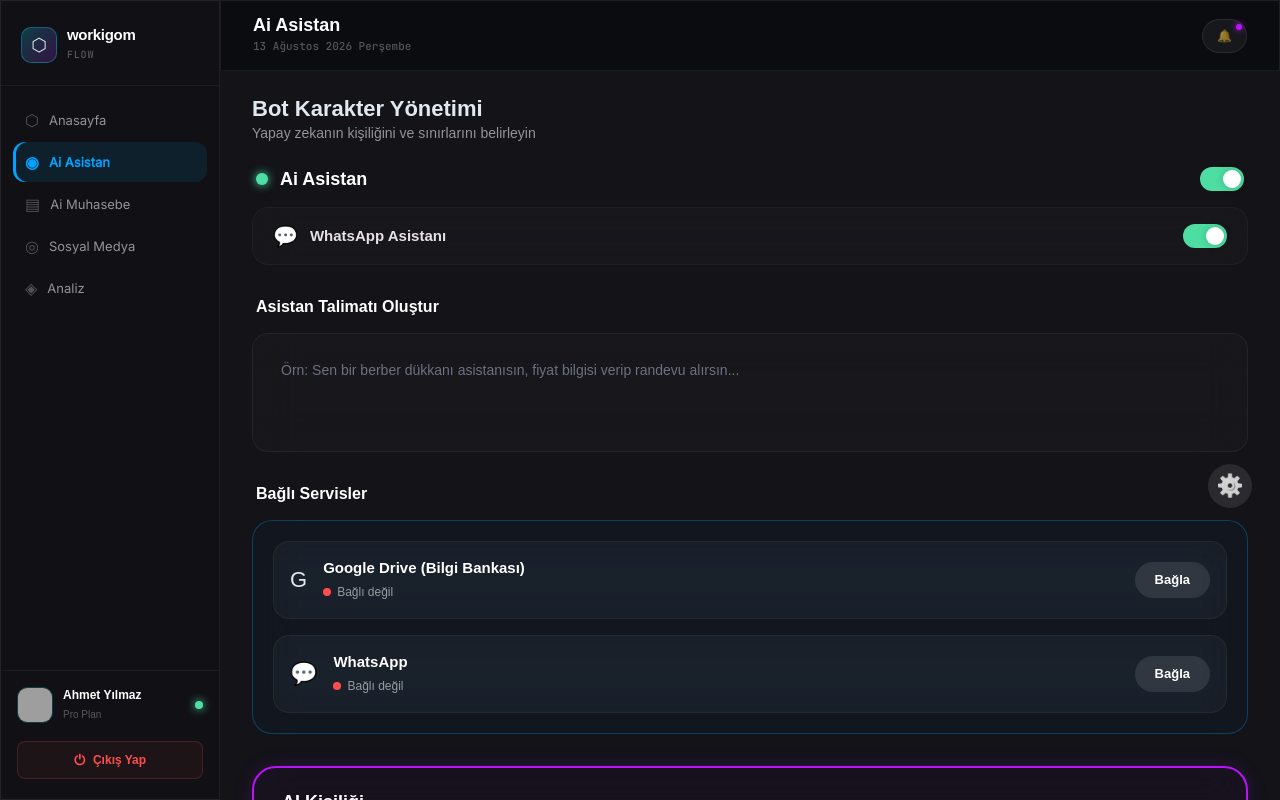
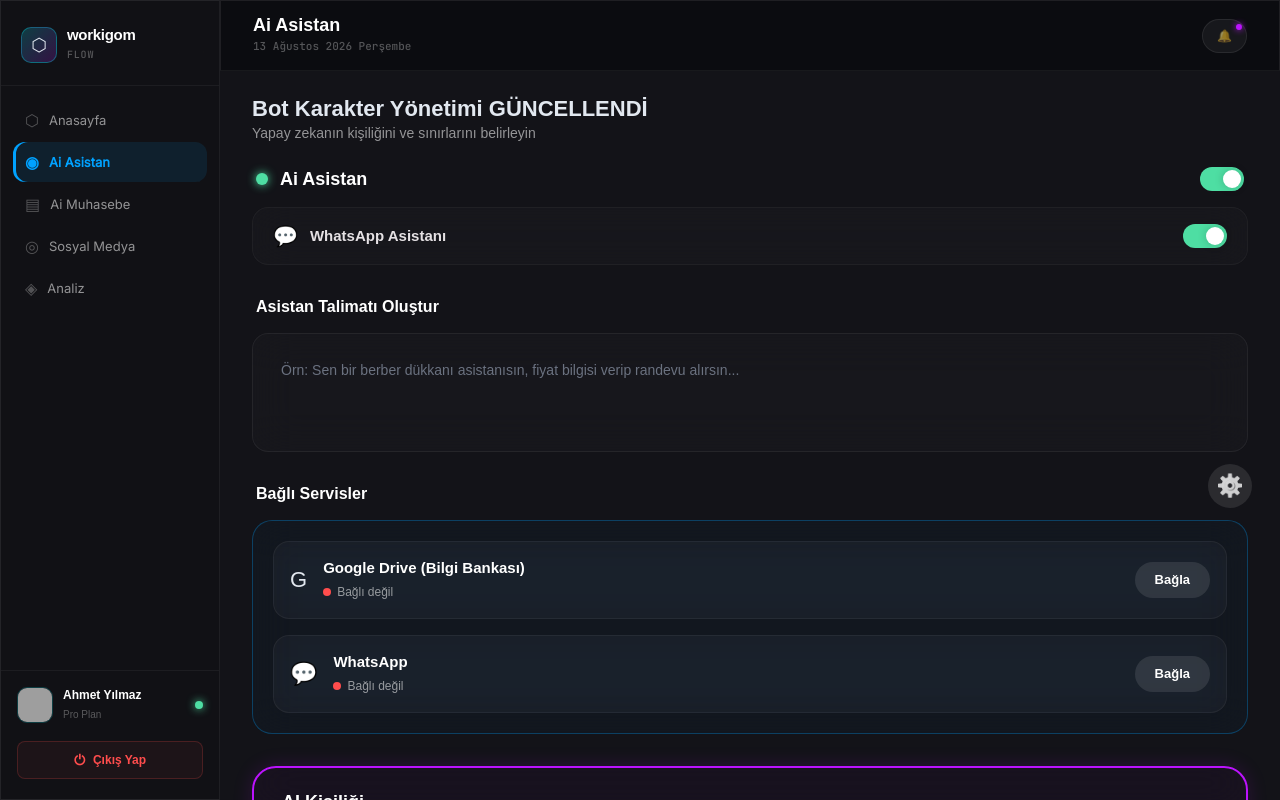
Before and after one commit to cicicarscom-pixel/flowweb, a Next.js app: page /ai-asistan in a window 1280 px wide. Built offline with nearby package versions, Linux system fonts and the light colour scheme; grey boxes are pictures that could not be loaded.

Commit message:
chore: test project location

```diff
--- a/src/app/(dashboard)/ai-asistan/page.tsx
+++ b/src/app/(dashboard)/ai-asistan/page.tsx
@@ -72,7 +72,7 @@ Ton: Samimi ama profesyonel. Kısa ve net cevaplar ver.`);
     <div style={{ padding: "28px 32px", width: "100%", flex: 1 }}>
       {/* Header */}
       <div style={{ marginBottom: 24 }}>
-        <h2 style={{ fontSize: 22, fontWeight: 700, marginBottom: 4 }}>Bot Karakter Yönetimi</h2>
+        <h2 style={{ fontSize: 22, fontWeight: 700, marginBottom: 4 }}>Bot Karakter Yönetimi GÜNCELLENDİ</h2>
         <p style={{ color: "var(--text-secondary)", fontSize: 14 }}>Yapay zekanın kişiliğini ve sınırlarını belirleyin</p>
       </div>
 
```
